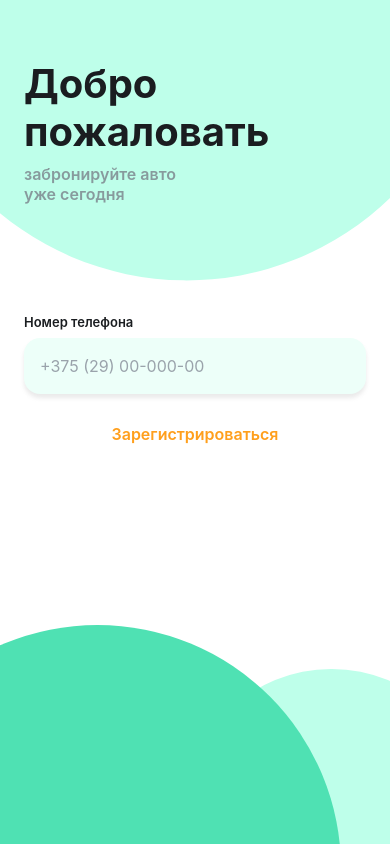
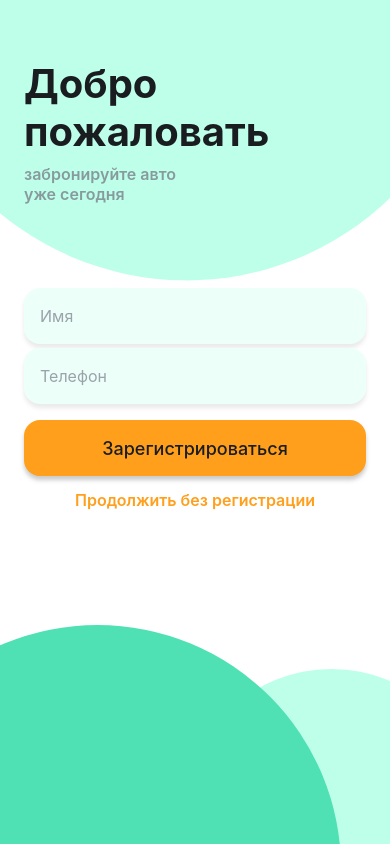
Before and after one commit to STKLMSH/Carsharing, a React Native app: screen /Registration in a window 390 px wide. Built offline with nearby package versions, Linux system fonts and the light colour scheme.

Commit message:
Обновлен RegistrationScreen.tsx

```diff
--- a/screens/RegistrationScreen.tsx
+++ b/screens/RegistrationScreen.tsx
@@ -1,18 +1,52 @@
-import React from "react";
+import React, {useState} from "react";
 import { View, Text, TextInput, StyleSheet, useWindowDimensions } from "react-native";
 import { SafeAreaView } from "react-native-safe-area-context";
 import type { NativeStackScreenProps } from "@react-navigation/native-stack";
 import type { RootStackParamList } from "../types";
 import { Button } from "../components/Button";
+import { FormField } from "../components/FormField";
 import { colors } from "../theme";
 
 type Props = NativeStackScreenProps<RootStackParamList, "Registration">;
+
+type RegistrationValues = { name: string; phone: string };
+
+function validate(values: RegistrationValues) {
+  const errors: Record<string, string> = {};
+
+  if (!values.name.trim()) {
+    errors.name = "Введите имя";
+  } else if (values.name.trim().length < 2) {
+    errors.name = "Имя должно быть не короче 2 букв";
+  }
+
+  const digits = values.phone.replace(/\D/g, "");
+  if (!digits) {
+    errors.phone = "Введите номер телефона";
+  } else if (digits.length !== 12 || !digits.startsWith("375")) {
+    errors.phone = "Номер телефона набран некорректно";
+  }
+
+  return errors;
+}
 
 // Экран «01 Регистрация»
 export function RegistrationScreen({ navigation }: Props) {
     const { width } = useWindowDimensions();
     const front = width * 1.25;
     const back = width * 0.75;
+    const [name, setName] = useState("");
+    const [phone, setPhone] = useState("");
+    const [errors, setErrors] = useState<Record<string, string>>({});
+
+    function onSubmit() {
+      const nextErrors = validate({ name, phone });
+      setErrors(nextErrors);
+      if (Object.keys(nextErrors).length === 0) {
+        navigation.navigate("MapCars");
+      }
+    }
+
   return (
     <View style={styles.container}>
       {/* Детали фона */}
@@ -52,15 +86,34 @@ export function RegistrationScreen({ navigation }: Props) {
 
       {/* Форма */}
       <View style={styles.form}>
-        <Text style={styles.label}>Номер телефона</Text>
-        <TextInput
-          style={styles.input}
-          placeholder="+375 (29) 00-000-00"
-          placeholderTextColor="#9AA3AB"
-          keyboardType="phone-pad"
-        />
-        <View style={styles.buttonWrap}>
-          <Button onPress={() => navigation.navigate("MapCars")}>Зарегистрироваться</Button>
+        <FormField error={errors.name}>
+          <TextInput
+            style={[styles.input, errors.name ? styles.inputError : null]}
+            value={name}
+            onChangeText={setName}
+            placeholder="Имя"
+            placeholderTextColor={colors.placeholderText}
+          />
+        </FormField>
+
+        <FormField error={errors.phone}>
+          <TextInput
+            style={[styles.input, errors.phone ? styles.inputError : null]}
+            value={phone}
+            onChangeText={setPhone}
+            placeholder="Телефон"
+            placeholderTextColor={colors.placeholderText}
+            keyboardType="phone-pad"
+          />
+        </FormField>
+
+        <View style={styles.buttons}>
+          <Button variant="primary" onPress={onSubmit}>
+            Зарегистрироваться
+          </Button>
+          <Button variant="link" onPress={() => navigation.navigate("MapCars")}>
+            Продолжить без регистрации
+          </Button>
         </View>
       </View>
     </View>
@@ -105,8 +158,7 @@ const styles = StyleSheet.create({
   },
   form: {
     paddingHorizontal: 24,
-    paddingTop: 54,
-    gap: 8,
+    paddingTop: 24,
   },
   label: {
     fontSize: 13,
@@ -120,11 +172,19 @@ const styles = StyleSheet.create({
     borderRadius: 16,
     fontSize: 16,
     color: colors.textMain,
-    shadowColor: "#959595",
+    shadowColor: colors.shadow2,
     shadowOffset: { width: 0, height: 4 },
     shadowOpacity: 0.2,
     shadowRadius: 4,
     elevation: 3,
+  },
+  inputError: {
+    borderWidth: 1,
+    borderColor: colors.error,
+  },
+  buttons: {
+    marginTop: 16,
+    gap: 4,
   },
   buttonWrap: {
     marginTop: 12,
```
